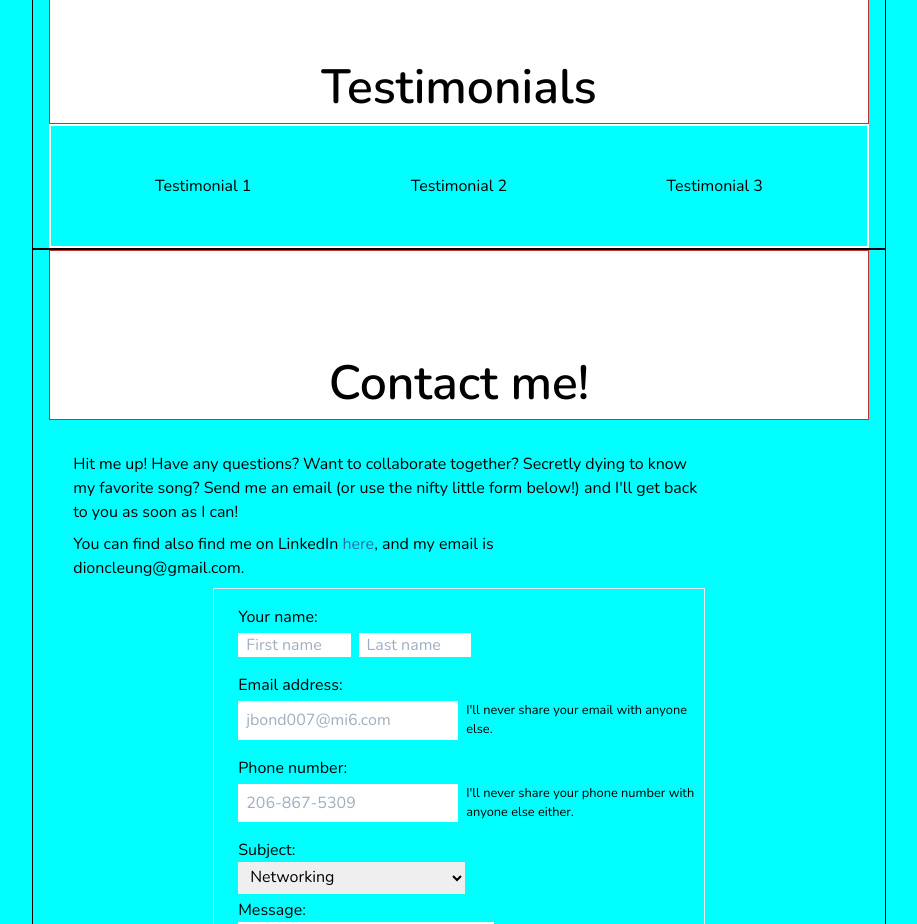
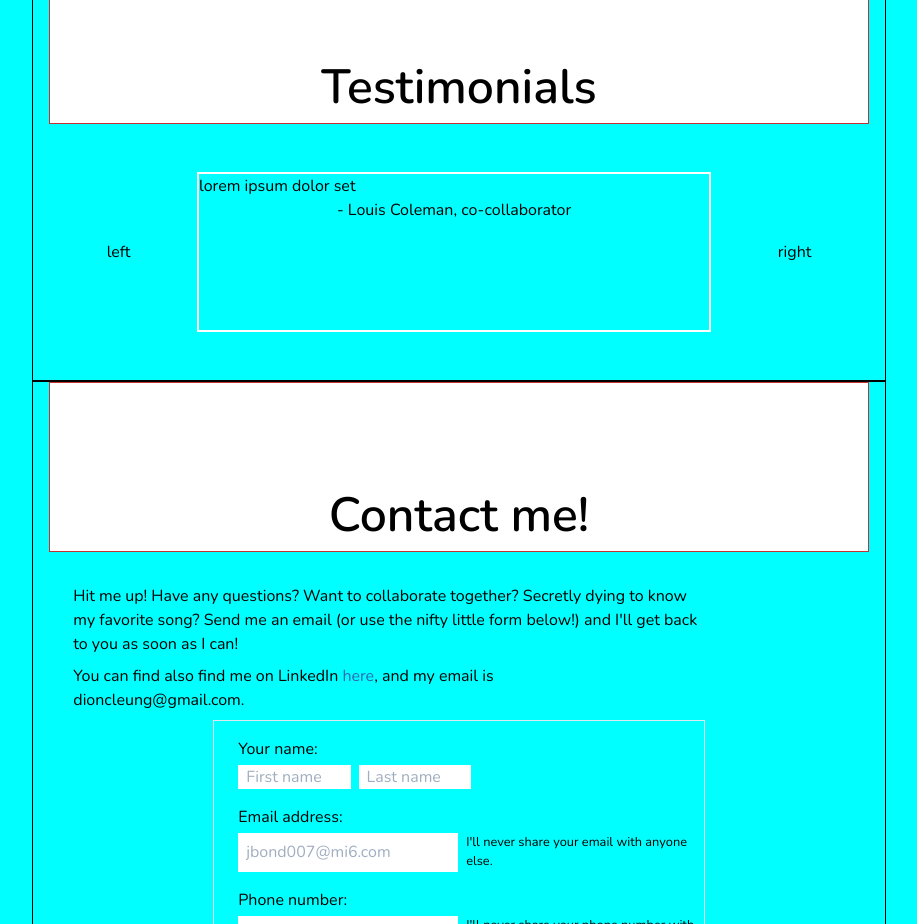
Before and after one commit to dionleung14/portfolio-nodemailer, a React (Create React App) app: page /about-me in a window 1280 px wide. Shown: the part 3880-4804 px from the top of the page, without its empty margins (181-1098 px from the left). Built offline with nearby package versions, Linux system fonts and the light colour scheme.

Commit message:
added working carousel for testimonials

```diff
--- a/src/components/Testimonials.js
+++ b/src/components/Testimonials.js
@@ -1,23 +1,55 @@
-import React from "react";
+import React, { useState } from "react";
 import FirstHeader from "./FirstHeader";
 
 export default function Testimonials() {
+  let [tracker, setTracker] = useState(0);
+
+  const decrement = () => {
+    setTracker(tracker--);
+  };
+
+  const increment = () => {
+    setTracker(tracker++);
+  };
+
+  const testimonials = [
+    {
+      from: "Louis Coleman",
+      message: `lorem ipsum dolor set`,
+      relationship: "co-collaborator",
+    },
+    {
+      from: "Rory Kees",
+      message: `Dion was a fantastic and skilled teammate to work with on our
+      fullstack application. He remained calm and clear-headed through
+      difficulties and was always willing to lend a hand to those who
+      needed it. From start to finish, he showed an admirable amount of
+      competence and flexibility. I would love to work with him on future
+      projects.`,
+      relationship: "co-collaborator",
+    },
+  ];
+
+  let currentTest = testimonials[tracker % testimonials.length];
+
+  // console.log(testimonials[tracker % testimonials.length]);
+
   return (
     <div
       className="w-8/12 mx-auto border border-black border-2 px-4"
       id="testimonials"
     >
       <FirstHeader text="Testimonials" />
-      <div className="flex items-center justify-around border-white border-2 px-6 py-12">
-        <div>
-          <h1 className="text-center top-0">Testimonial 1</h1>
+      <div className="flex items-center justify-around px-6 py-12">
+        <button onClick={decrement}>left</button>
+        <div className="w-2/3 h-40 items-center border-white border-2">
+          <h1 className="text-left">{currentTest.message}</h1>
+          <h1 className="text-center">
+            {" "}
+            - {currentTest.from}, {currentTest.relationship}{" "}
+          </h1>
         </div>
-        <div>
-          <h1 className="text-center top-0">Testimonial 2</h1>
-        </div>
-        <div>
-          <h1 className="text-center top-0">Testimonial 3</h1>
-        </div>
+        <button onClick={increment}>right</button>
       </div>
     </div>
   );
```
